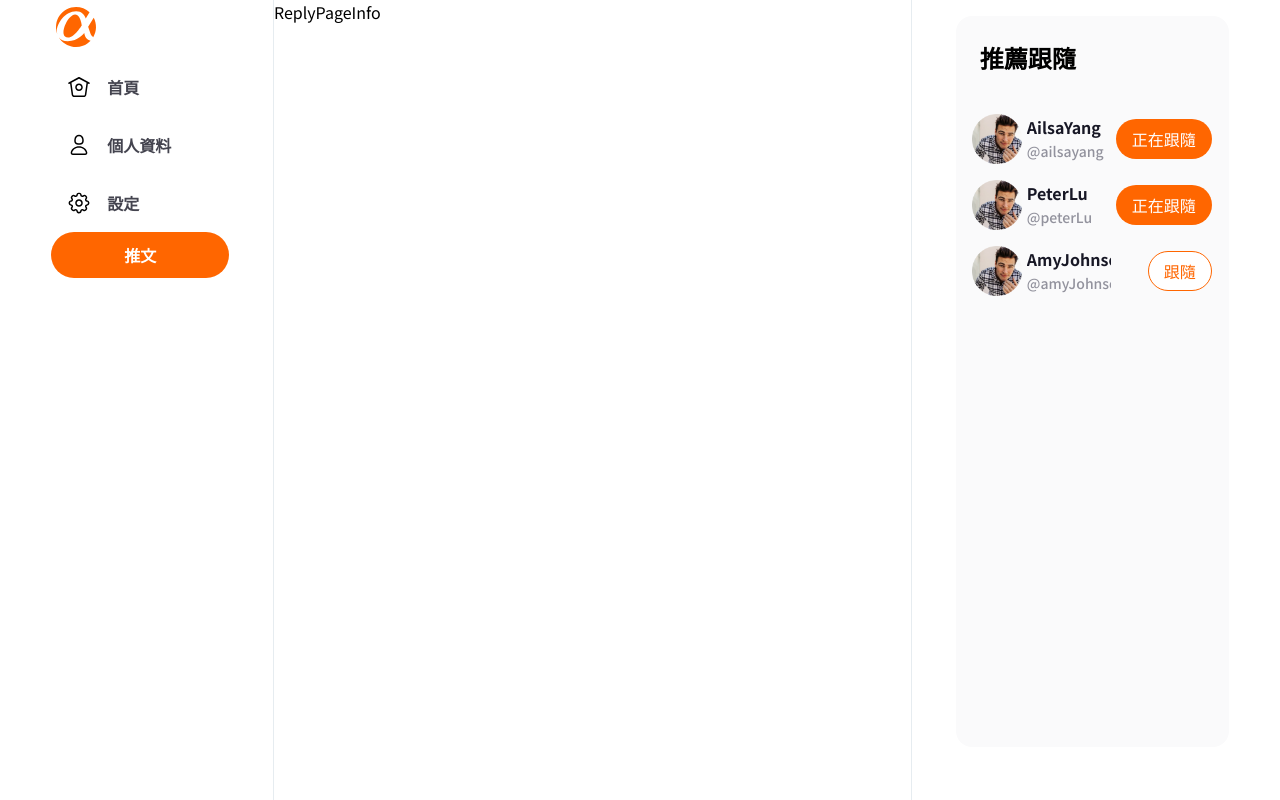
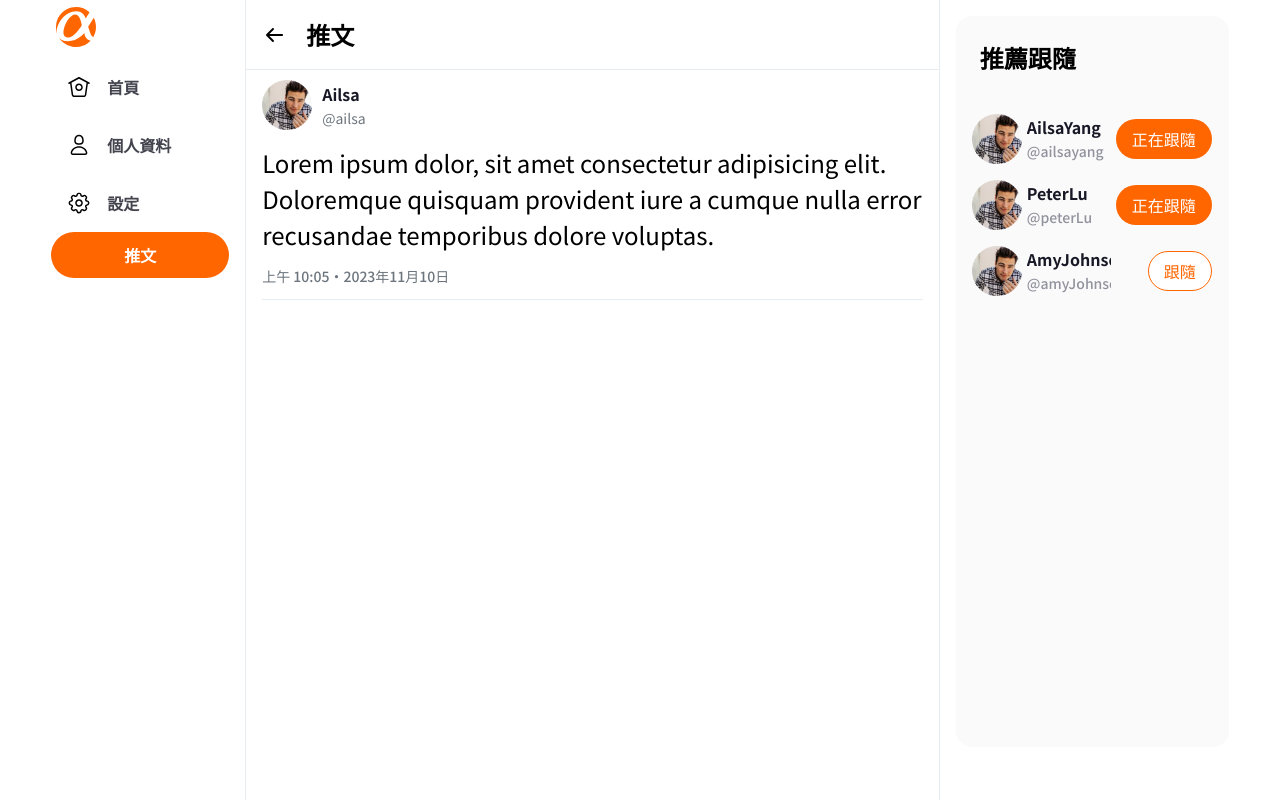
Before and after one commit to ailsayang999/my-simple-twitter, a React (Create React App) app: page /reply in a window 1280 px wide. Shown: the top 800 px of the page. Built offline with nearby package versions, Linux system fonts and the light colour scheme.

Commit message:
feat: reply post layout

```diff
--- a/src/api/tweets.js
+++ b/src/api/tweets.js
@@ -1,6 +1,6 @@
 // import axios from "axios";
 
-// const baseUrl = "https://todo-list.alphacamp.io/api";
+// const baseUrl = "https://mighty-temple-45104-0d6672fb07d0.herokuapp.com/api";
 
 // const axiosInstance = axios.create({
 //   baseURL: baseUrl,
--- a/src/components/MainPageInfo/mainPageInfo.scss
+++ b/src/components/MainPageInfo/mainPageInfo.scss
@@ -1,8 +1,9 @@
 .main-page-info {
   height: 1220px;
   overflow: scroll;
+
   .header-container {
-    height: 60px;
+    height: 70px;
     display: flex;
     align-items: center;
     padding-left: 16px;
@@ -130,6 +131,4 @@
       }
     }
   }
-
-
 }
--- a/src/components/ReplyPageInfo/ReplyPageInfo.jsx
+++ b/src/components/ReplyPageInfo/ReplyPageInfo.jsx
@@ -1,7 +1,39 @@
 import "./replyPageInfo.scss";
+import { ReactComponent as BackArrowIcon } from "assets/icons/backArrowIcon.svg";
+
+//下面userAvatar之後要串後端
+import userAvatar from "assets/images/fakeUserAvatar.png";
 
 const ReplyPageInfo = () => {
-  return <div className="reply-page-info">ReplyPageInfo</div>;
-}
+  return (
+    <div className="reply-page-info">
+      {/* 感覺以下可以重複使用 */}
+      <div className="header-container">
+        <BackArrowIcon className="back-arrow-icon" />
+        <h4 className="header-title">推文</h4>
+      </div>
 
-export default ReplyPageInfo
+      {/* Render tweet Area */}
+      <div className="tweet-area-wrapper">
+        <div className="tweet-area-container">
+          <div className="tweet-author-area">
+            <img src={userAvatar} alt="" className="author-avatar" />
+            <div className="tweet-account-name-area">
+              <div className="tweet-author-name">Ailsa</div>
+              <div className="tweet-author-account">@ailsa</div>
+            </div>
+          </div>
+
+          <div className="tweet-text-area">
+            Lorem ipsum dolor, sit amet consectetur adipisicing elit. Doloremque quisquam provident iure a cumque nulla error recusandae temporibus dolore voluptas.
+          </div>
+          <div className="tweet-time-area">
+            <div className="tweet-time">上午 10:05·2023年11月10日</div>
+          </div>
+        </div>
+      </div>
+    </div>
+  );
+};
+
+export default ReplyPageInfo;
--- a/src/components/ReplyPageInfo/replyPageInfo.scss
+++ b/src/components/ReplyPageInfo/replyPageInfo.scss
@@ -0,0 +1,78 @@
+.reply-page-info {
+  height: 1220px;
+  overflow: scroll;
+  .header-container {
+    height: 70px;
+    display: flex;
+    align-items: center;
+    padding-left: 16px;
+    border-bottom: 1px solid var(--border);
+
+    .back-arrow-icon {
+      width: 24px;
+    }
+    .header-title {
+      margin-left: 20px;
+    }
+  }
+
+  .tweet-area-wrapper {
+    padding: 10px 0;
+    height: 240px;
+
+    .tweet-area-container {
+      border-bottom: 1px solid var(--border);
+      height: 100%;
+      margin-inline: 16px;
+      display: flex;
+      flex-direction: column;
+      justify-content: space-between;
+
+      .tweet-author-area {
+        display: flex;
+        justify-content: flex-start;
+        align-items: center;
+        margin-bottom: 9px;
+        .author-avatar {
+          width: 50px;
+          height: 50px;
+        }
+        .tweet-account-name-area {
+          margin-left: 10px;
+          .tweet-author-name {
+            color: var(--grayscale-dark-100);
+            font-size: 16px;
+            font-weight: 700;
+            line-height: 26px;
+          }
+          .tweet-author-account {
+            color: var(--secondary);
+            font-weight: 400;
+            font-size: 14px;
+            line-height: 22px;
+          }
+        }
+      }
+      .tweet-text-area {
+        margin-top: 6px;
+        word-wrap: break-word;
+        font-weight: 400;
+        font-size: 24px;
+        line-height: 36px;
+        height: 108px;
+      }
+      .tweet-time-area {
+        height: 80px;
+        display: flex;
+        align-items: center;
+
+        .tweet-time {
+          font-size: 14px;
+          line-height: 22px;
+          font-weight: 500;
+          color: var(--secondary);
+        }
+      }
+    }
+  }
+}
```
